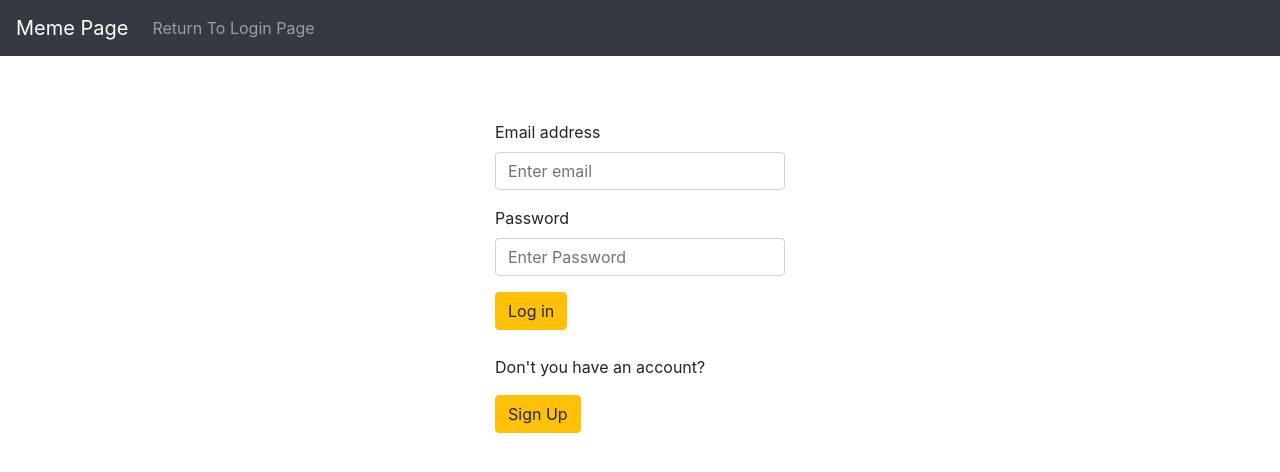
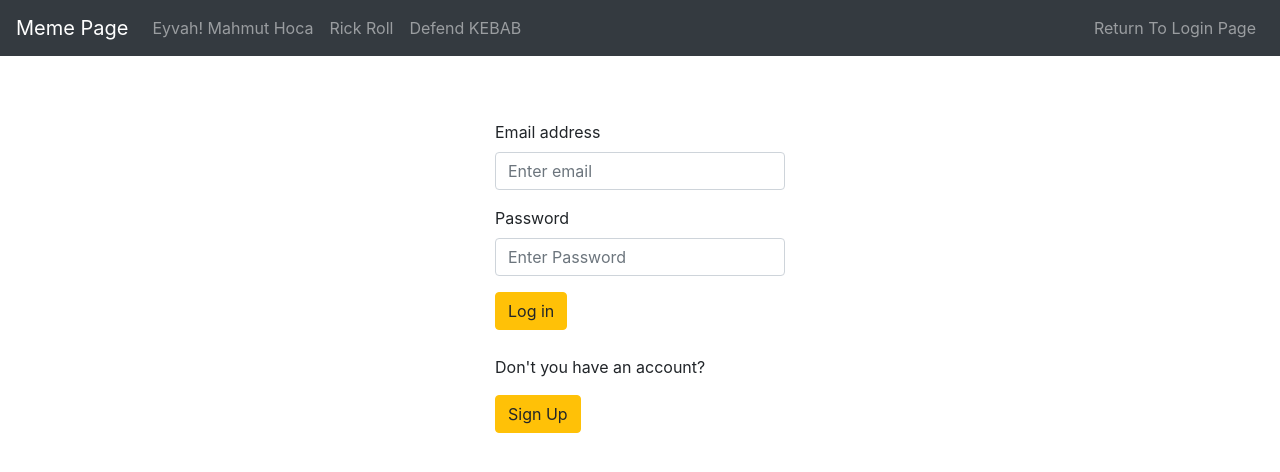
Before and after one commit to huseyingokay/CS391-Project2, a React (Create React App) app: page / in a window 1280 px wide. Shown: the top 472 px of the page. Built offline with nearby package versions, Linux system fonts and the light colour scheme.

Commit message:
Navbar
Other navigation bar components are added.

```diff
--- a/src/sections/NavBar.js
+++ b/src/sections/NavBar.js
@@ -1,13 +1,13 @@
 import React from 'react';
 import 'bootstrap/dist/css/bootstrap.min.css';
-import {Navbar,Nav} from 'react-bootstrap';
+import { Navbar, Nav } from 'react-bootstrap';
 
 
 
 
 class NavBar extends React.Component {
 
-  render(){
+  render() {
     return (
 
       <>
@@ -15,6 +15,11 @@ class NavBar extends React.Component {
           <Navbar.Brand href="/memes">Meme Page</Navbar.Brand>
           <Navbar.Toggle aria-controls="responsive-navbar-nav" />
           <Navbar.Collapse id="responsive-navbar-nav">
+            <Nav className="mr-auto">
+              <Nav.Link href="https://www.youtube.com/watch?v=BNqgTvC6krU" target="_blank">Eyvah! Mahmut Hoca</Nav.Link>
+              <Nav.Link href="https://www.youtube.com/watch?v=dQw4w9WgXcQ" target="_blank">Rick Roll</Nav.Link>
+              <Nav.Link href="https://www.youtube.com/watch?v=Z9XfN5wLKMU" target="_blank">Defend KEBAB</Nav.Link>
+            </Nav>
             <Nav>
               <Nav.Link href="/">Return To Login Page</Nav.Link>
             </Nav>
```
Also changed, not shown: 1 other file (tests, documents, lock files or other folders). Lines whose indentation alone changed are shown as unchanged.
